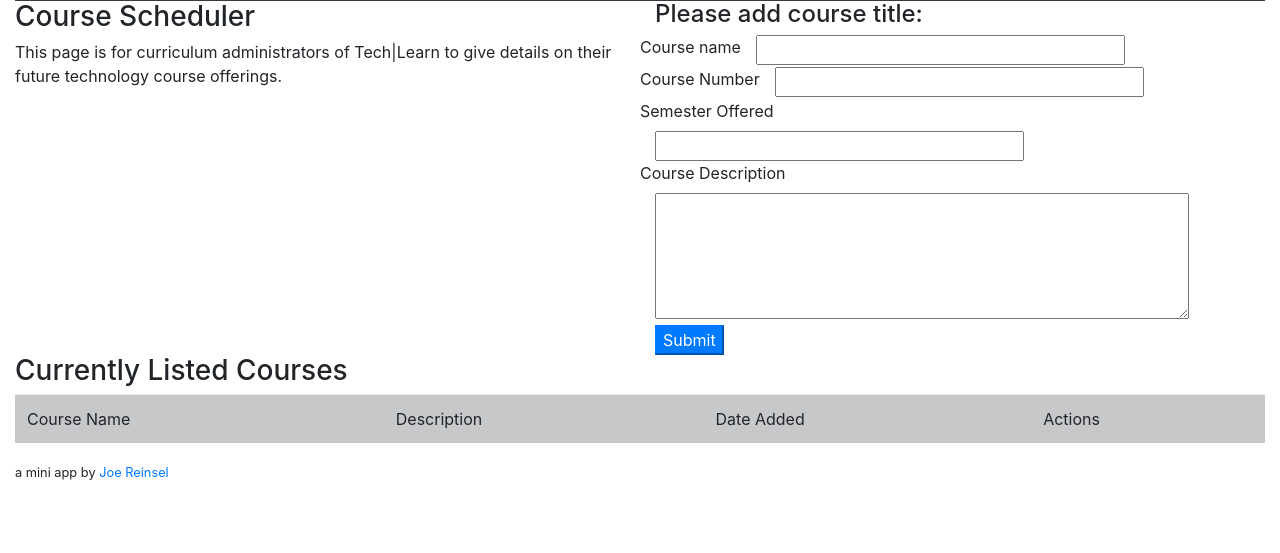
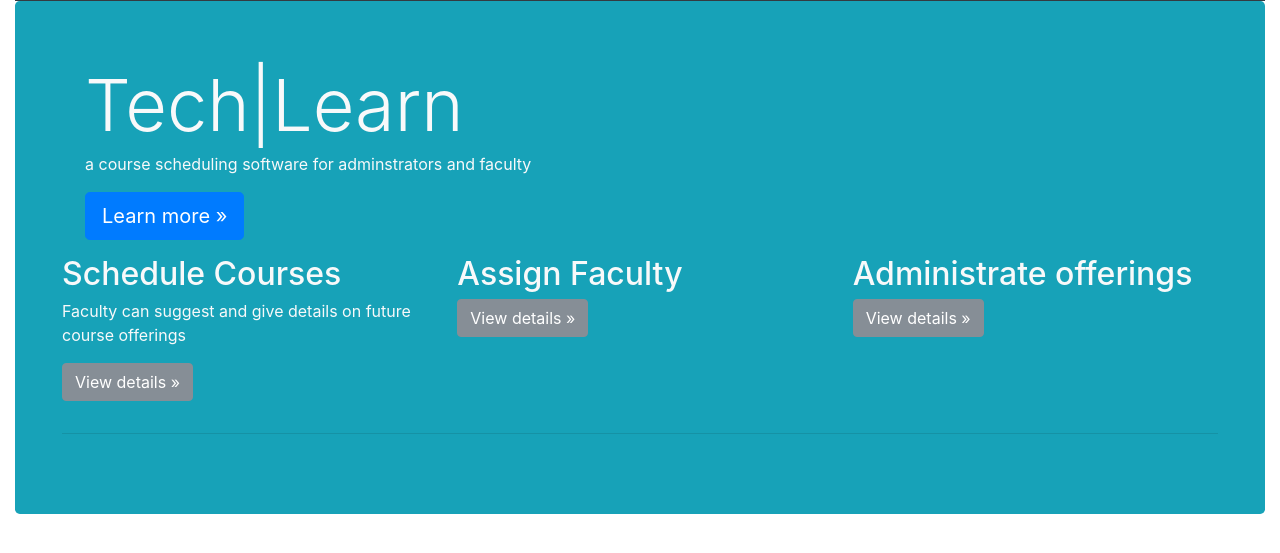
Before and after one commit to electronique/techlearn, a Django app: template courses/apps/listcourses/templates/listcourses/index.html in a window 1280 px wide. Shown: the part 55-608 px from the top of the page. Run offline with Django 3.2, Linux system fonts and the light colour scheme; the template is opened without the code that fills it, so the values that code supplies are empty; parts of the project's set-up code (start-up, migrations or seed data) failed here and were passed over; some libraries are stand-ins or nearby versions.

Commit message:
new changes

```diff
--- a/courses/apps/listcourses/templates/listcourses/index.html
+++ b/courses/apps/listcourses/templates/listcourses/index.html
@@ -33,81 +33,37 @@
                   </ul>
                 </div>
         </nav>
-    <div class='row'>
-    <div class='col-sm'>
-            <h3>Course Scheduler</h3>
-        This page is for curriculum administrators of Tech|Learn
-                 to give details on their future technology course offerings.</div>
-    <div class='col-sm'> <form action="add/" method="POST">
-        {% csrf_token %}
+            </div>
+            <div class="container-fluid">
+                  <!-- Main jumbotron for a primary marketing message or call to action -->
+                  <div class="jumbotron  text-light bg-info">
+                    <div class="container">
+                      <h1 class="display-3">Tech|Learn</h1>
+                      <p>a course scheduling software for adminstrators and faculty</p>
+                      <p><a class="btn btn-primary btn-lg" href="https://getbootstrap.com/docs/4.0/examples/jumbotron/#" role="button">Learn more »</a></p>
+                    </div>
+
+                  <div class="container bg-success">
+                </div>
+                <div class="container-fluid">
+
                     <div class="row">
-        <div class="col-6">
-                <h4>Please add course title:</h4>
-                <div class="row">
-                        <label for="name">Course name</label>
-                        <div class="col-7"><input type="text" name="name" size="31"></div>
+                      <div class="col-md-4">
+                        <h2>Schedule Courses</h2>
+                        <p>Faculty can suggest and give details on future course offerings </p>
+                        <p><a class="btn btn-secondary" href="coursescheduler/" role="button">View details »</a></p>
                       </div>
-                <div class="row">
-                    <label for="name">Course Number</label>
-                    <div class="col-7"><input type="text" name="coursenumber" size="31"></div>
+                      <div class="col-md-4">
+                        <h2>Assign Faculty</h2>
+                        <p><a class="btn btn-secondary" href="faculty/" role="button">View details »</a></p>
                       </div>
-            <div class="row">
-                <label for="name">Semester Offered</label>
-                <div class="col-7"><input type="text" name="semester" size="31"></div>
-        </div>
-                    <div class="row">
-                        <label for="description">Course Description</label>
-                        <div class="col-sm"><textarea name="description" rows="5" cols="50"></textarea>
+                      <div class="col-md-4">
+                        <h2>Administrate offerings</h2>
+                        <p><a class="btn btn-secondary" href="admin/" role="button">View details »</a></p>
                       </div>
                     </div>
-                    <div class="row">
-                        <div class="col-sm">
-                            <button class="btn-primary" type="submit">Submit</button>
-                        </div>
-                     </div>
-        </div>
-       </div>
-       </form></div></div>
 
-
-</div>
-<div class="container-fluid">
-   <h3> Currently Listed Courses</h3>
-   {% if messages %}
-   <div class="messages">
-       {% for message in messages %}
-       <p class="text-danger">{{ message }}</p>
-       {% endfor %}
-   </div>
-   {% endif %}
-   <table class="table table-striped table-hover table-dark">
-        <thead>
-            <tr scope="row">
-            <td>Course Name</td>
-            <td>Description</td>
-            <td>Date Added</td>
-
-            <td>Actions</td>
-            </tr>
-        </thead>
-        <tbody>
-            {% for course in courses %}
-            <tr scope="row">
-                <td><a href="detailinfo/{{course.id}}">{{course.name}}</a></td>
-                <td>{{course.description}}</td>
-                <td>{{course.created_at}}</td>
-                <td>
-                    <div class="btn-group" role="group" aria-label="Basic example">
-                    <button type="button" class="btn text-dark btn-light"><a href="remove/{{course.id}}">Remove</a></button>
-                    <button type="button" class="btn text-dark btn-light"><a href="detailinfo/{{course.id}}">Course information</a></button>
-                    </div>
-                </td>
-            </tr>
-            {% endfor %}
-        </tbody>
-    </table>
-    <small>a mini app by <a href="http://www.joereinsel.org">Joe Reinsel</a></small>
-
+                    <hr>
         </div>
         </body>
         </html>
```
Also changed, not shown: courses/apps/listcourses/templates/listcourses/cscheduler.html (added, +113 -0 lines), courses/apps/listcourses/templates/static/listcourses/images/elearnlaptop.svg (added). Lines whose indentation alone changed are shown as unchanged.
